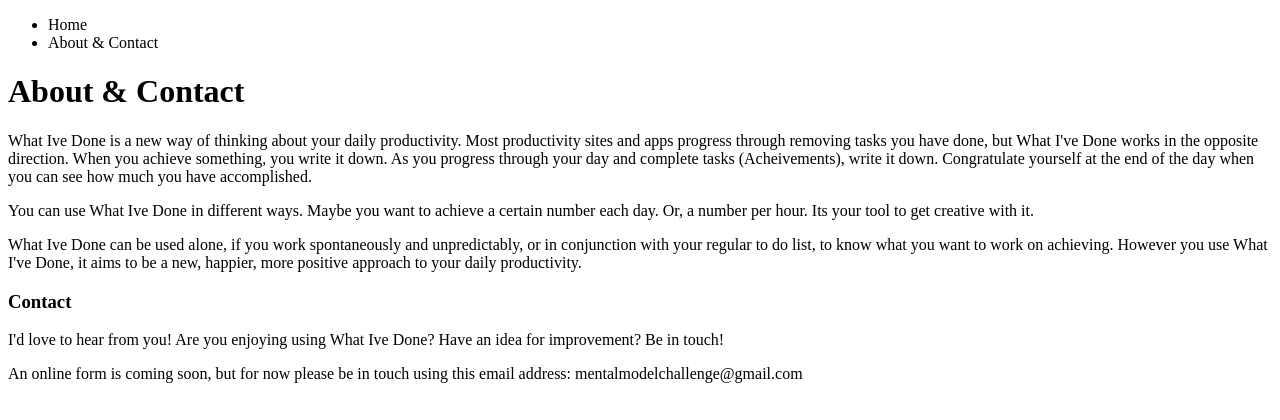
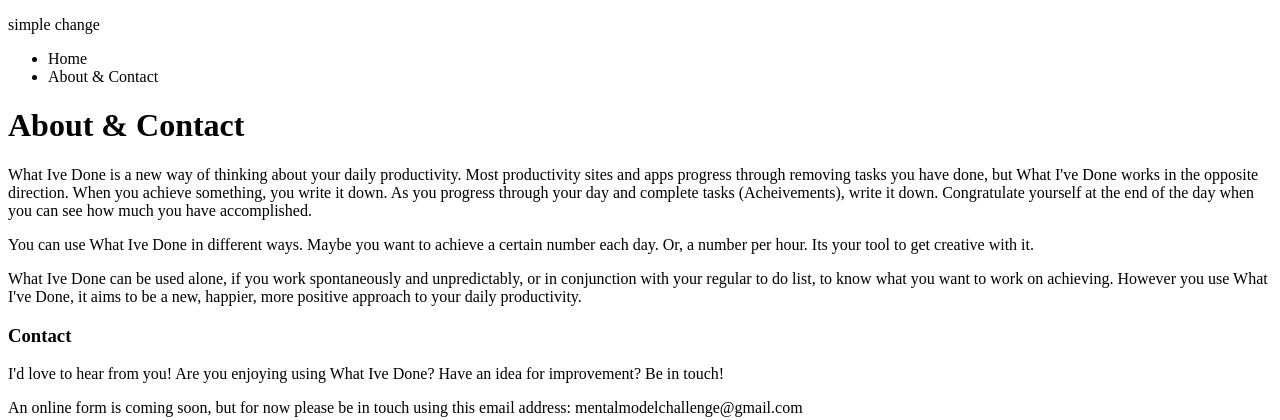
Before and after one commit to rachel-white/what-ive-done, a Python web app: template templates/about.html in a window 1280 px wide. Shown: the top 420 px of the page. Run offline with Jinja, Linux system fonts and the light colour scheme; the template is opened without the code that fills it, so the values that code supplies are empty.

Commit message:
testing git situation

```diff
--- a/templates/about.html
+++ b/templates/about.html
@@ -1,6 +1,7 @@
 {% extends 'base.html' %}
 {% block content %}
 <nav class="nav">
+    <p>simple change</p>
             <ul class="nav-list">
                 <li class="nav-item">Home</li>
                 <li class="nav-item">About & Contact</li>
```
